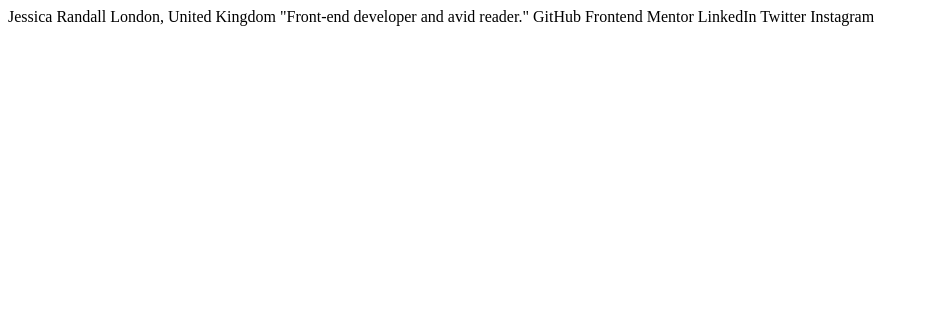
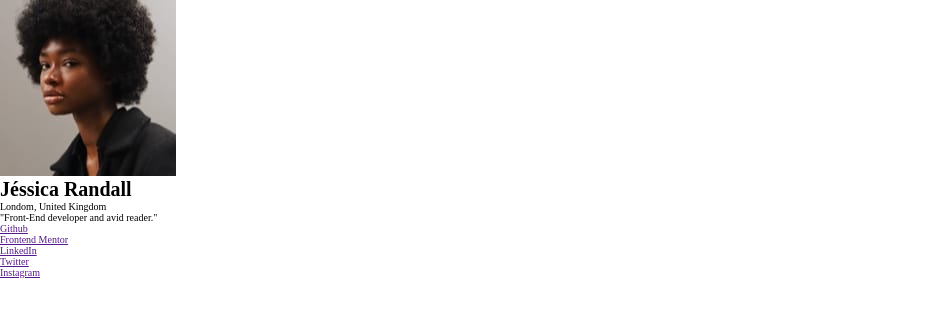
Before and after one commit to MellonFive/frontendmentorsocialprofile, a plain HTML site: page index.html in a window 1280 px wide. Shown: the whole page, without its empty margins (0-937 px from the left). Drawn offline with Linux system fonts and the light colour scheme.

Commit message:
HTML done

```diff
--- a/index.html
+++ b/index.html
@@ -1,23 +1,51 @@
 <!DOCTYPE html>
 <html lang="en">
+
 <head>
   <meta charset="UTF-8">
-  <meta name="viewport" content="width=device-width, initial-scale=1.0"> <!-- displays site properly based on user's device -->
+  <meta name="viewport" content="width=device-width, initial-scale=1.0">
+  <!-- displays site properly based on user's device -->
 
   <link rel="icon" type="image/png" sizes="32x32" href="./assets/images/favicon-32x32.png">
 
+  <link rel="stylesheet" href="assets/css/reset.css">
+  <link rel="stylesheet" href="assets/css/variables.css">
+  <link rel="stylesheet" href="assets/css/style.css">
+
   <title>Frontend Mentor | Social links profile</title>
 </head>
+
 <body>
+  <main>
+    <div>
+      <img src="/assets/images/avatar-jessica.jpeg" alt="Image Logo">
 
-  Jessica Randall
-  London, United Kingdom
-  "Front-end developer and avid reader."
+      <div>
+        <h1>Jéssica Randall</h1>
+        <p>Londom, United Kingdom</p>
+      </div>
 
-  GitHub
-  Frontend Mentor
-  LinkedIn
-  Twitter
-  Instagram
+      <p>"Front-End developer and avid reader."</p>
+
+      <ul>
+        <li>
+          <a href="">Github</a>
+        </li>
+        <li>
+          <a href="">Frontend Mentor</a>
+        </li>
+        <li>
+          <a href="">LinkedIn</a>
+        </li>
+        <li>
+          <a href="">Twitter</a>
+        </li>
+        <li>
+          <a href="">Instagram</a>
+        </li>
+      </ul>
+    </div>
+  </main>
 </body>
+
 </html>
```
Also changed, not shown: design/design.png (added).
